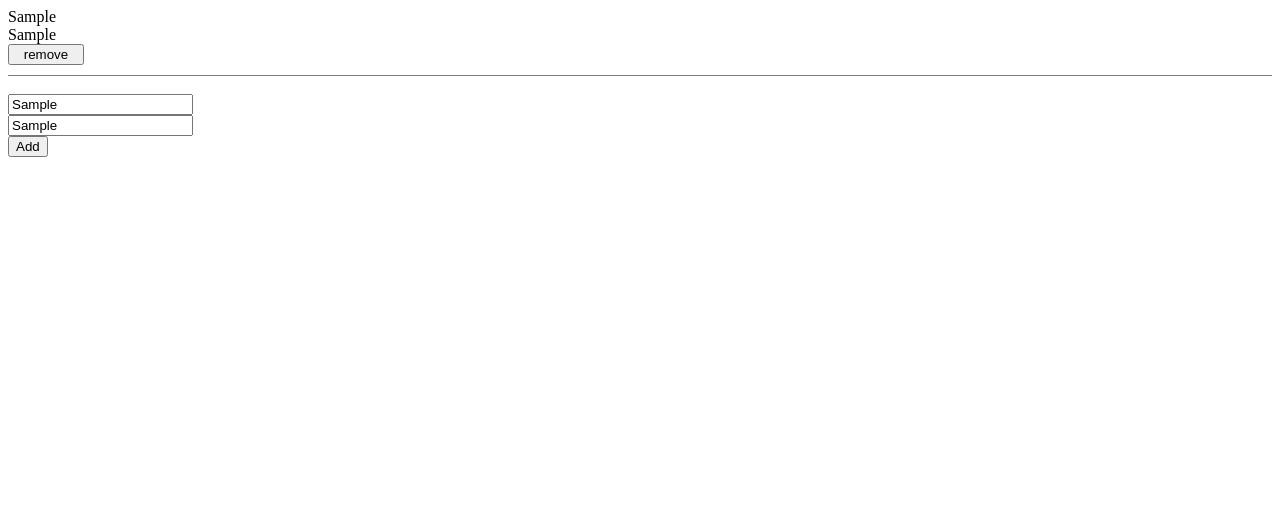
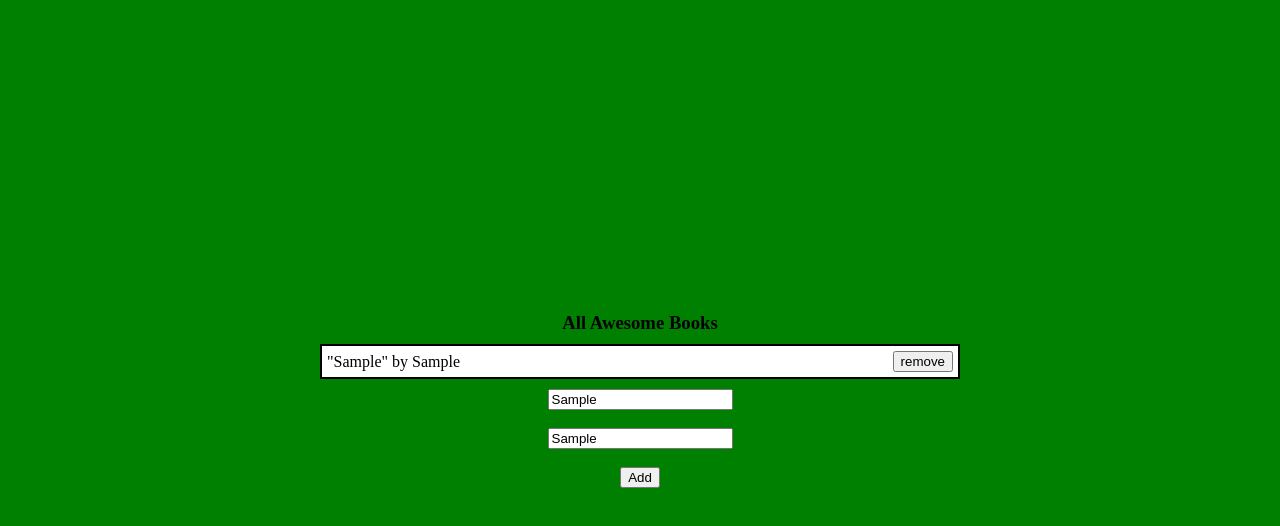
Before and after one commit to AliShahSafdari/Awesomebooks, a website: page index.html in a window 1280 px wide. Both pictures are taken after typing "Sample", "Sample" into the empty fields and a click on the button "Add". Drawn offline with Linux system fonts and the light colour scheme.

Commit message:
Add style to awesome book

```diff
--- a/index.html
+++ b/index.html
@@ -9,14 +9,15 @@
 <body>
     <header></header>
     <main>
-        <section>
+        <section class="main-container">
+            <h3>All Awesome Books</h3>
            <div class="contain">
+           </div>
 
-           </div>
-            <br/>
+
                 <input class='book' type="text" name="books" placeholder="Book name"><br/>
                 <input class='author' type="text" name="authors" placeholder="Author"><br/>
-                <button class="add">Add</button><br/>
+                <button class="add">Add</button>
         </section>
     </main>
     <footer></footer>
--- a/script.js
+++ b/script.js
@@ -36,8 +36,11 @@ function display() {
     `${output
     }
           <div class="book-list">
-          <span>${book.title}</span>
+          <div>
+          <span>"${book.title}"</span>
+          <span>by</span>
           <span>${book.author}</span>
+          </div>
           <button class="button">remove</button>
           </div>
 
--- a/styles.css
+++ b/styles.css
@@ -1,4 +1,44 @@
+*{
+    margin: 0;
+    box-sizing: border-box;
+}
+
+.main-container {
+    width: 100%;
+    height: 100%;
+    display: flex;
+    flex-direction: column;
+    align-items: center;
+    justify-content: center;
+    background-color: green;
+
+}
+
+.contain{
+    margin: 10px;
+    width: 50%;
+    border: solid 2px black
+}
+
 .book-list {
+    width:  100%;
+    display: flex;
+    align-items: center;
+    justify-content: space-between;
+    background-color: white;
+    padding: 5px;
+
+
+}
+
+
+
+
+
+
+
+
+/* .book-list {
   display: flex;
   flex-direction: column;
   border-bottom: 1px solid gray;
@@ -7,4 +47,4 @@
 
 .button {
   width: 6%;
-}
+} */
```
